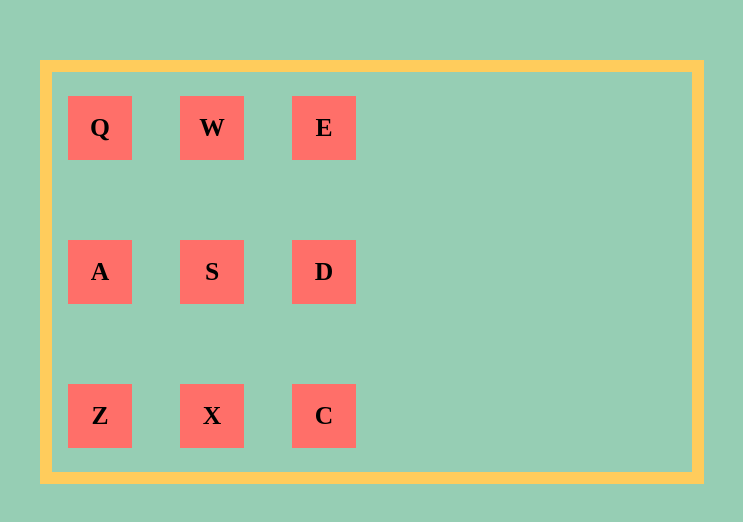
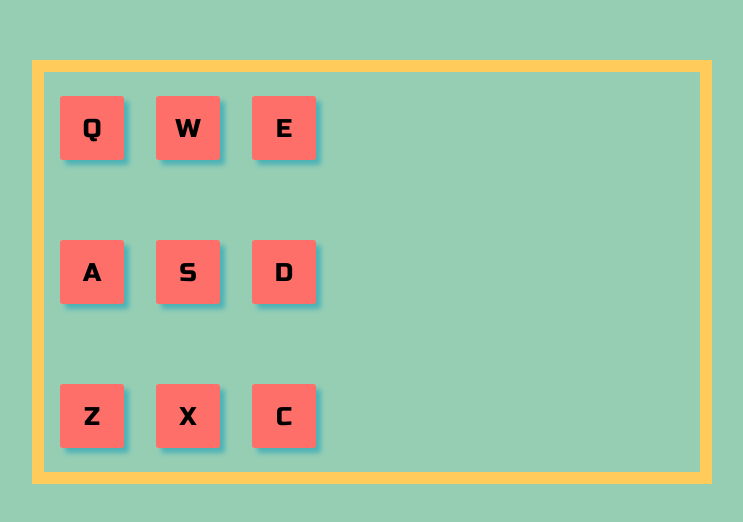
Before and after one commit to efgeorge/drum-machine, a React (Create React App) app: page / in a window 1280 px wide. Shown: the part 128-650 px from the top of the page, without its empty margins (268-1011 px from the left). Built offline with nearby package versions, Linux system fonts and the light colour scheme.

Commit message:
changed font, centered the letters

```diff
--- a/src/App.scss
+++ b/src/App.scss
@@ -1,3 +1,5 @@
+@import url('https://fonts.googleapis.com/css2?family=Russo+One&display=swap');
+
 html, body, div, span, applet, object, iframe,
 h1, h2, h3, h4, h5, h6, p, blockquote, pre,
 a, abbr, acronym, address, big, cite, code,
@@ -24,6 +26,7 @@ footer, header, hgroup, menu, nav, section {
 	display: block;
 }
 body {
+	font-family: 'Russo One', cursive;
 	line-height: 1;
 	background: #96ceb4;
 	display: flex;
@@ -53,4 +56,5 @@ table {
 	height: 25rem;
 	width: 40rem;
 	border: 0.8rem solid #ffcc5c;
+	padding-left: 1rem;
 }
--- a/src/components/Pad.js
+++ b/src/components/Pad.js
@@ -2,7 +2,7 @@ import './../styles/Pad.scss'
 
 const Pad = () => {
     const pads = ['Q', 'W', 'E', 'A', 'S', 'D', 'Z', 'X', 'C'];
-    const padsOutput = pads.map(pad => <div id="pad">{pad}</div>);
+    const padsOutput = pads.map(pad => <button id="pad">{pad}</button>);
 
     return (
         <div id="drum-pad">
--- a/src/styles/Pad.scss
+++ b/src/styles/Pad.scss
@@ -12,10 +12,15 @@
     min-height: 4rem;
     background: #ff6f69;
     margin: auto;
-    margin-left: 1rem;
+    font-family: inherit;
     font-size: 1.6rem;
-    font-weight: 700;
+    // font-weight: 700;
     display: flex;
+    flex-direction: column;
     justify-content: center;
     align-items: center;
+    text-align: center;
+    border: none;
+    border-radius: 3px;
+    box-shadow: 5px 5px 5px #4db2b6;
 }
```
